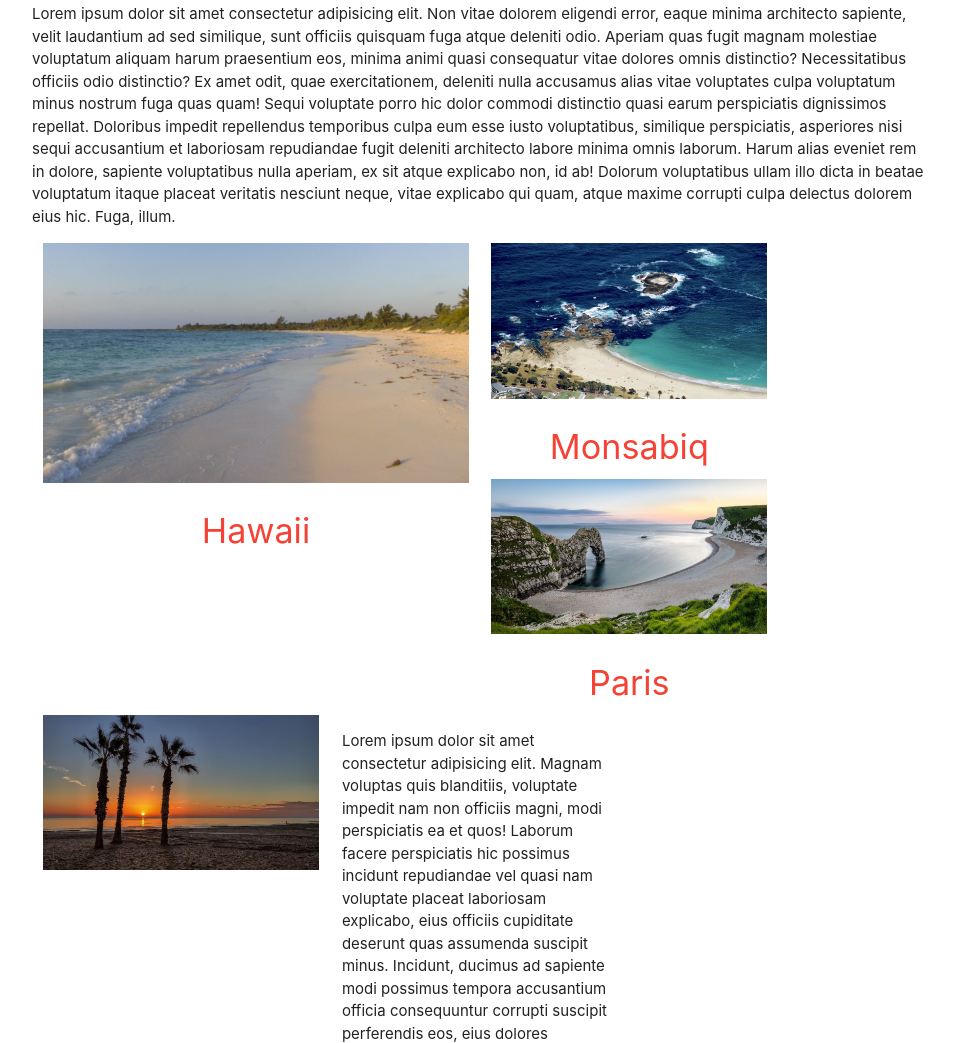
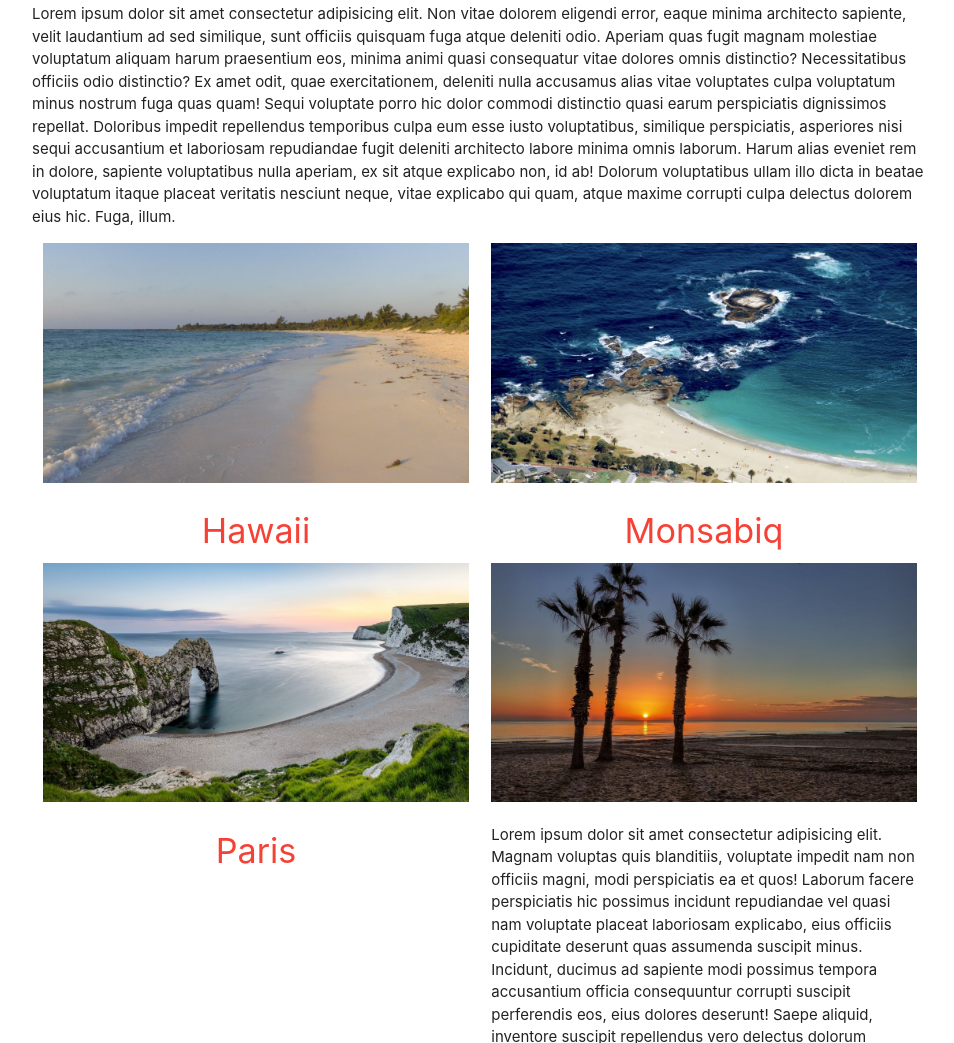
Before and after one commit to chibuikegodson/materlialize-learning, a plain HTML site: page vacation.html in a window 1280 px wide. Shown: the part 883-1926 px from the top of the page, without its empty margins (160-1114 px from the left). Drawn offline with Linux system fonts and the light colour scheme.

Commit message:
changed l4 to l6

```diff
--- a/vacation.html
+++ b/vacation.html
@@ -16,22 +16,22 @@
             <h1 class="center-align blue-grey white-text">Welcome to Go Visit</h1>
 <p>Lorem ipsum dolor sit amet consectetur adipisicing elit. Non vitae dolorem eligendi error, eaque minima architecto sapiente, velit laudantium ad sed similique, sunt officiis quisquam fuga atque deleniti odio. Aperiam quas fugit magnam molestiae voluptatum aliquam harum praesentium eos, minima animi quasi consequatur vitae dolores omnis distinctio? Necessitatibus officiis odio distinctio? Ex amet odit, quae exercitationem, deleniti nulla accusamus alias vitae voluptates culpa voluptatum minus nostrum fuga quas quam! Sequi voluptate porro hic dolor commodi distinctio quasi earum perspiciatis dignissimos repellat. Doloribus impedit repellendus temporibus culpa eum esse iusto voluptatibus, similique perspiciatis, asperiores nisi sequi accusantium et laboriosam repudiandae fugit deleniti architecto labore minima omnis laborum. Harum alias eveniet rem in dolore, sapiente voluptatibus nulla aperiam, ex sit atque explicabo non, id ab! Dolorum voluptatibus ullam illo dicta in beatae voluptatum itaque placeat veritatis nesciunt neque, vitae explicabo qui quam, atque maxime corrupti culpa delectus dolorem eius hic. Fuga, illum.</p>
 <div class="row">
-<div class="col s12  m6 l4center-align">
+<div class="col s12  m6 l6 center-align">
     <img class="responsive-img" src= "img/IMG-20250807-WA0011.jpg" alt="">
     <h4 class="center-align red-text">Hawaii </h4>
 </div>
-<div class="col s12 m6 l4 center-align">
+<div class="col s12 m6 l6 center-align">
     <img class="responsive-img" src="img/IMG-20250807-WA0012.jpg" alt="">
     <h4 class="center-align red-text">Monsabiq</h4>
 </div>
-<div class="col s12 m6 l4 center-align">
+<div class="col s12 m6 l6 center-align">
     <img class="responsive-img" src="img/IMG-20250807-WA0013.jpg" alt="">
     <h4 class="center-align red-text">Paris</h4>
 </div>
-<div class="col s12 m6 l4 center-align">
+<div class="col s12 m6 l6 center-align">
     <img class="responsive-img" src="img/IMG-20250807-WA0014.jpg" alt="">
 </div>
-<div class="col s12 m6 l4 ">
+<div class="col s12 m6 l6 ">
     <p>Lorem ipsum dolor sit amet consectetur adipisicing elit. Magnam voluptas quis blanditiis, voluptate impedit nam non officiis magni, modi perspiciatis ea et quos! Laborum facere perspiciatis hic possimus incidunt repudiandae vel quasi nam voluptate placeat laboriosam explicabo, eius officiis cupiditate deserunt quas assumenda suscipit minus. Incidunt, ducimus ad sapiente modi possimus tempora accusantium officia consequuntur corrupti suscipit perferendis eos, eius dolores deserunt! Saepe aliquid, inventore suscipit repellendus vero delectus dolorum incidunt, debitis vitae veritatis consequatur eaque labore harum animi omnis impedit nobis necessitatibus quam ad. Deleniti commodi ullam illum, officia magnam rem dolorem similique libero maxime eum voluptatibus! Quisquam, pariatur.</p>
 </div>
         </div>
```
